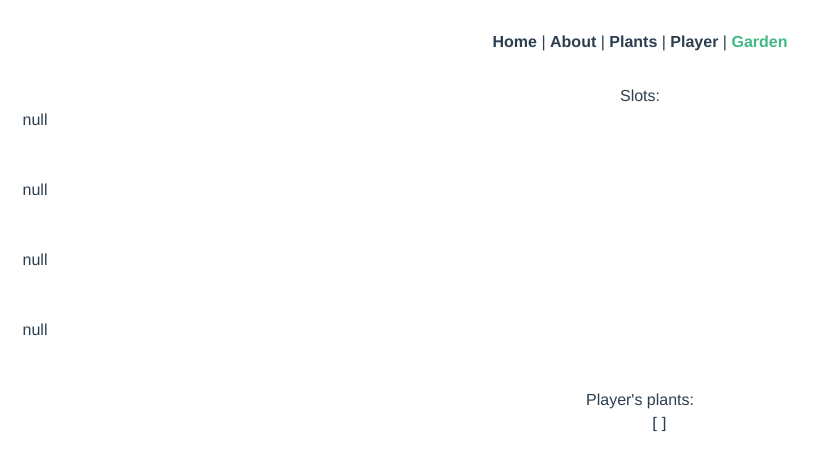
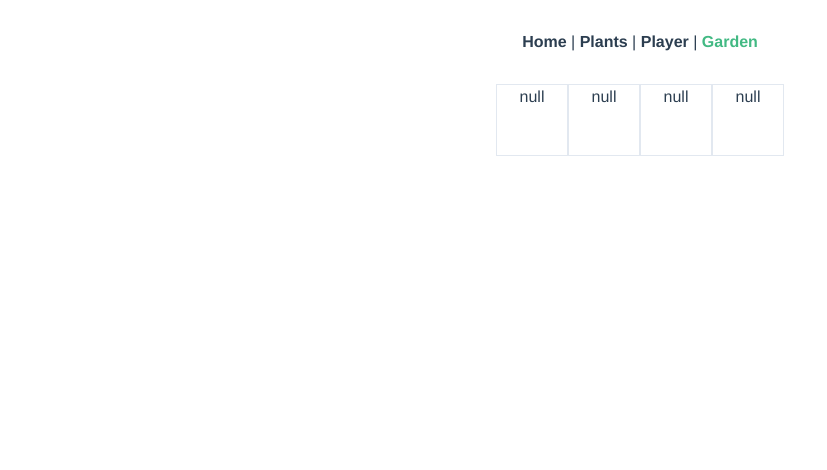
Before and after one commit to farishan/inkk-garden, a Vue app: page /#/garden in a window 1280 px wide. Shown: the top 470 px of the page, without its empty margins (0-827 px from the left). Built offline with nearby package versions, Linux system fonts and the light colour scheme.

Commit message:
Styling and cleanup

```diff
--- a/src/App.vue
+++ b/src/App.vue
@@ -2,7 +2,6 @@
   <div id="app">
     <div id="nav">
       <router-link to="/">Home</router-link> |
-      <router-link to="/about">About</router-link> |
       <router-link to="/plants">Plants</router-link> |
       <router-link to="/player">Player</router-link> |
       <router-link to="/garden">Garden</router-link>
--- a/src/components/Potslot.vue
+++ b/src/components/Potslot.vue
@@ -1,5 +1,5 @@
 <template>
-  <div>
+  <div class="border">
     <div
       class="plant"
       v-if="data === null"
--- a/src/components/Slots.vue
+++ b/src/components/Slots.vue
@@ -1,5 +1,5 @@
 <template>
-  <div>
+  <div class="flex flex-wrap justify-center">
     <div v-for="(slot, index) in $store.state.garden.slots" :key="index">
       <Potslot :data="slot" />
     </div>
--- a/src/router/index.js
+++ b/src/router/index.js
@@ -28,14 +28,14 @@ const routes = [
     name: 'garden',
     component: Garden,
   },
-  {
-    path: '/about',
-    name: 'About',
-    // route level code-splitting
-    // this generates a separate chunk (about.[hash].js) for this route
-    // which is lazy-loaded when the route is visited.
-    component: () => import(/* webpackChunkName: "about" */ '../views/About.vue'),
-  },
+  // {
+  //   path: '/about',
+  //   name: 'About',
+  //   // route level code-splitting
+  //   // this generates a separate chunk (about.[hash].js) for this route
+  //   // which is lazy-loaded when the route is visited.
+  //   component: () => import(/* webpackChunkName: "about" */ '../views/About.vue'),
+  // },
 ];
 
 const router = new VueRouter({
--- a/src/views/About.vue
+++ /dev/null
@@ -1,5 +0,0 @@
-<template>
-  <div class="about">
-    <h1>This is an about page</h1>
-  </div>
-</template>
--- a/src/views/Garden.vue
+++ b/src/views/Garden.vue
@@ -1,12 +1,6 @@
 <template>
   <div>
-    <p>Slots:</p>
     <Slots />
-
-    <p>Player's plants:</p>
-    <pre>
-    {{ JSON.stringify($store.state.player.plants, null, 2) }}
-    </pre>
   </div>
 </template>
 
```
